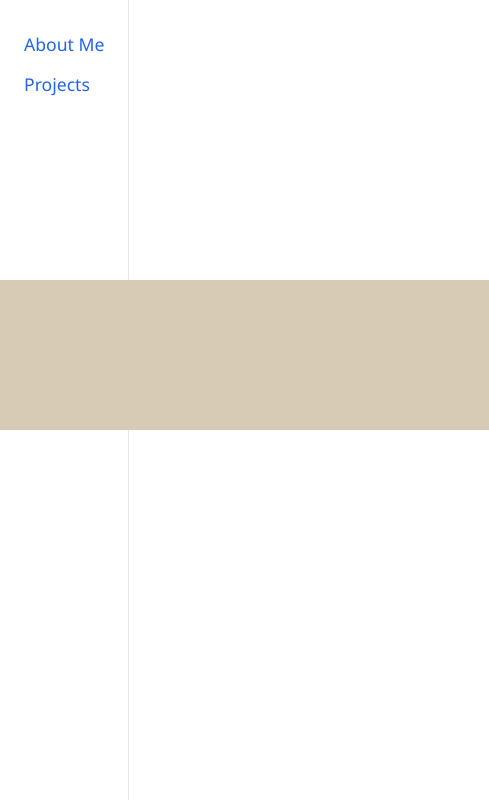
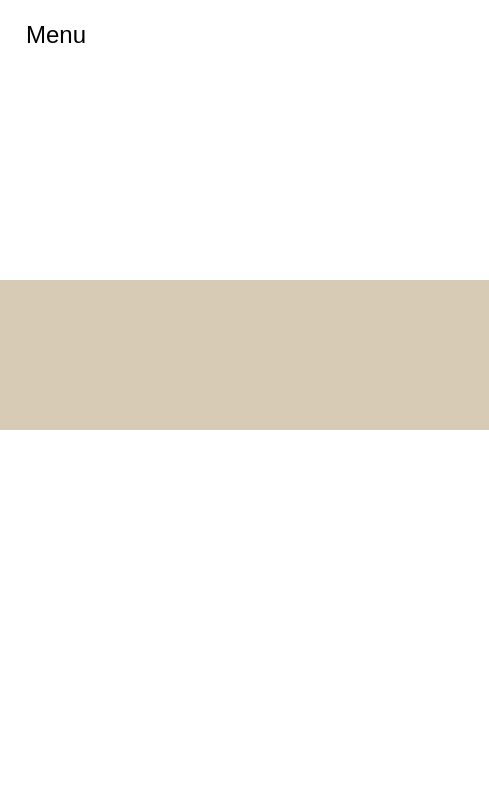
Before and after one commit to kadenward101/kadenward101.github.io, a plain HTML site: page index.html in a window 1280 px wide. Shown: the full height of the page, 0-489 px from the left. Drawn offline with Linux system fonts and the light colour scheme.

Commit message:
Fix syntax error in sidebar CSS rule

```diff
--- a/src/styles.css
+++ b/src/styles.css
@@ -22,7 +22,7 @@
 .sidebar {
   position: fixed;
   top: 0;
-  left: -220px:
+  left: -220px;
   width: 220px;
   height: 100vh;
   background-color: #ffffff;
```
